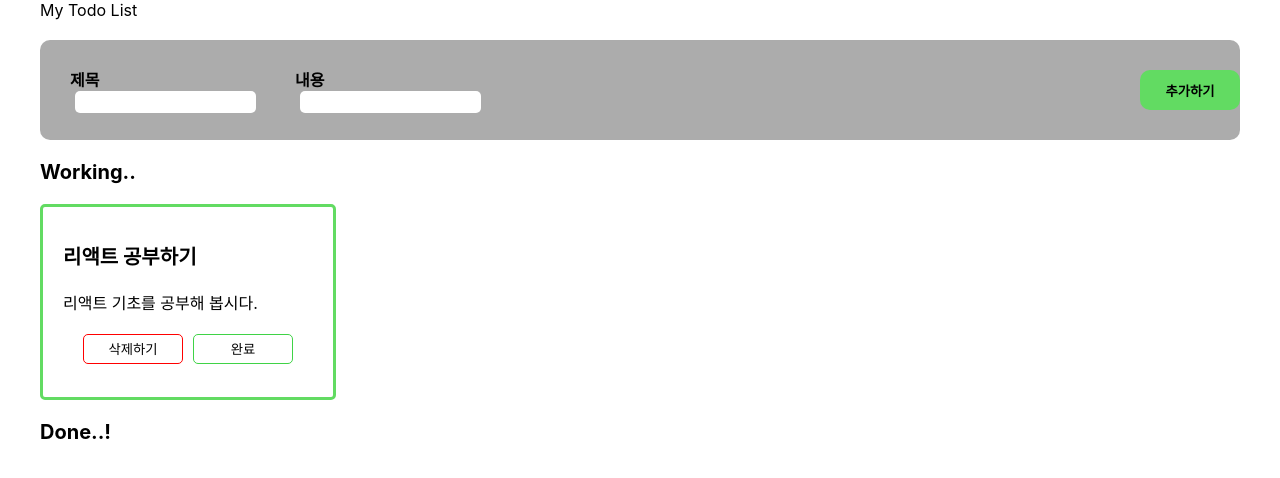
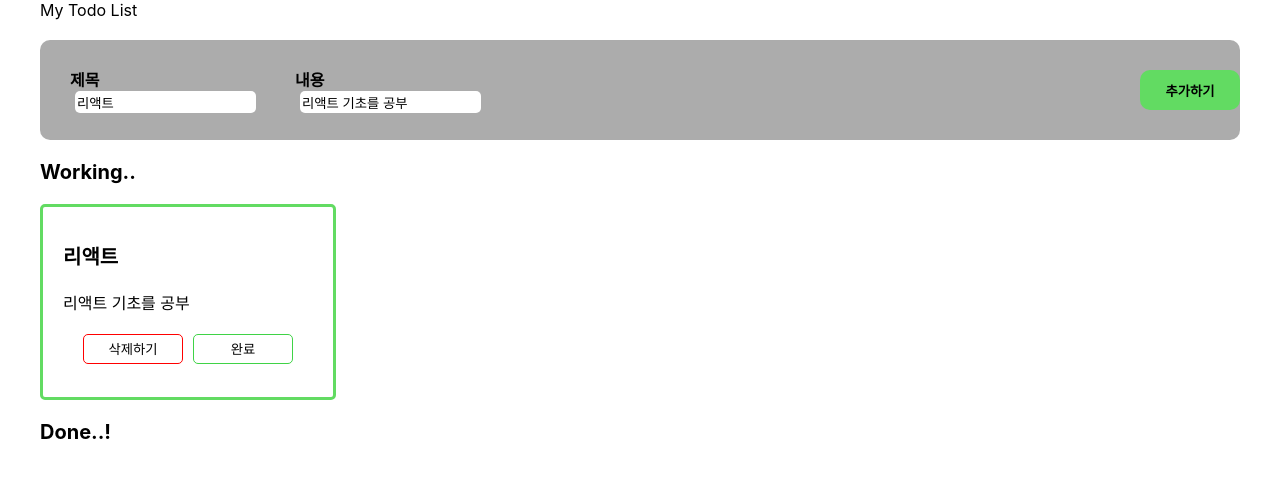
Before and after one commit to jiseongjin/todolist, a React (Create React App) app: page / in a window 1280 px wide. Shown: the top 478 px of the page. Built offline with nearby package versions, Linux system fonts and the light colour scheme.

Commit message:
제목,내용useState만듬

```diff
--- a/src/App.css
+++ b/src/App.css
@@ -55,7 +55,7 @@
   flex-direction: column;
   justify-content: center;
 }
-.card-main{
+.card-title{
   width: 250px;
   font-size: 20px;
   font-weight: bold;
--- a/src/App.jsx
+++ b/src/App.jsx
@@ -2,14 +2,19 @@ import { useState } from "react";
 import "./App.css";
 
 function App() {
-  const [title, setTitle] = useState("");
+  const [title, setTitle] = useState("리액트");
+  const [detail, setDetail] = useState("리액트 기초를 공부");
 
-  const onChangeTitle = (event) =>{
+  const onChangeTitle = (event)=>{
     const inputValue = event.target.value;
-    setTitle(inputValue)
+    setTitle(inputValue);
     console.log(title);
   }
 
+  const onChangeDetail = (event)=>{
+    const inputValue = event.target.value;
+    setDetail(inputValue);
+  }
 
   return (
     <div className="totd-list">
@@ -19,15 +24,15 @@ function App() {
           제목 <input className="input" type="text" onChange={onChangeTitle} value={title}/>
         </div>
         <div className="card-name">
-          내용 <input className="input"/>
+          내용 <input className="input"type="text" onChange={onChangeDetail} value={detail}/>
         </div>
         <div><button className="plus-btn">추가하기</button></div>
       </div>
       <div>
         <div className="card-list-name">Working..</div>
         <div className="cards">
-          <div className="card-main">리액트 공부하기</div>
-          <div className="card-detail">리액트 기초를 공부해 봅시다.</div>
+          <div className="card-title">{title}</div>
+          <div className="card-detail">{detail}</div>
           <div>
             <button className="delete-btn">삭제하기</button>
             <button className="complete-delete-btn">완료</button>
```
